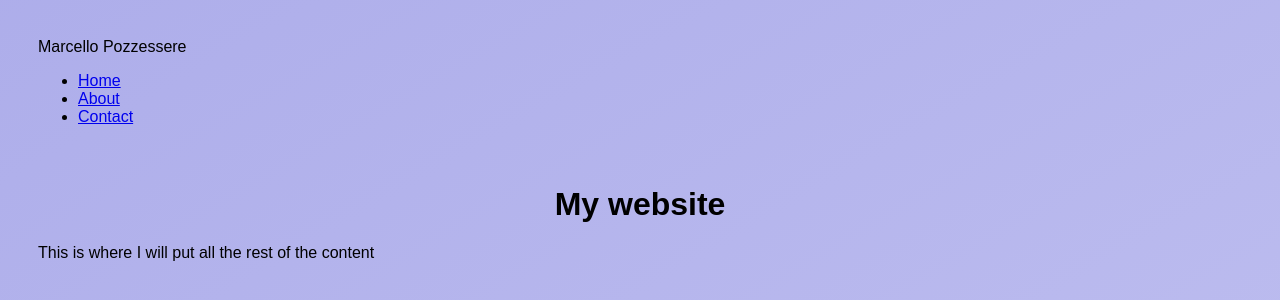
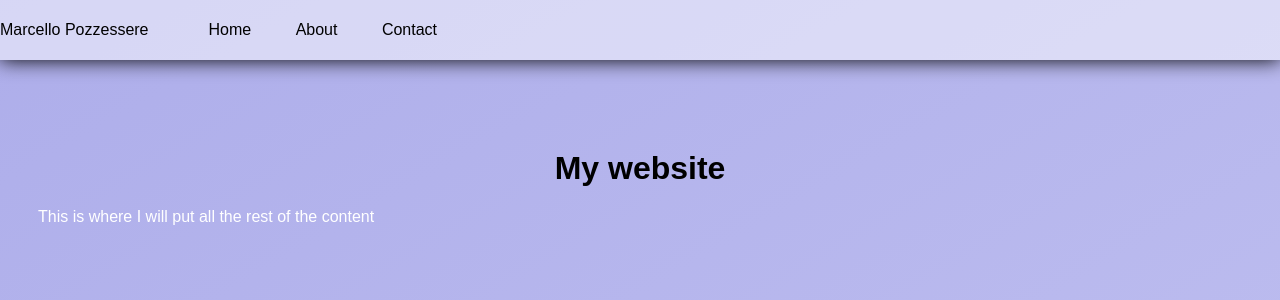
Before and after one commit to TheMarcello/my_website, a plain HTML site: page index.html in a window 1280 px wide. Drawn offline with Linux system fonts and the light colour scheme.

Commit message:
fixed the header navigation bar in a better way

```diff
--- a/style.css
+++ b/style.css
@@ -1,6 +1,6 @@
 
-.body {
-    font-family: Arial, Helvetica, sans-serif;
+body {
+    font-family: sans-serif;
     /* animated shifting background with color gradient */
     background: linear-gradient(-30deg, rgb(210 210 246), rgb(133, 133, 221));
     background-size: 400% 400%;
@@ -8,8 +8,35 @@
     height: 125hv;
     background-repeat: no-repeat;
     background-attachment: fixed;
-    /* margin-top: 40px; /* same as the navigation bar height*/
+    margin-top: 60px; /* same as the navigation bar height */
     padding: 30px;
+}
+
+header {
+    background-color: rgba(255, 255, 255, .5);
+    position: fixed;
+    top: 0;
+    left: 0;
+    right: 0;
+    height: 60px;
+    display: flex;
+    align-items: center;
+    box-shadow: 0 0 20px 0 black;
+
+}
+
+/* the asterisk '*' means all elemenents inside header */
+header * {
+    display: inline;
+}
+
+header li {
+    margin: 20px
+}
+
+header li a {
+    color: black;
+    text-decoration: none;
 }
 
 .title {
@@ -17,6 +44,9 @@
     margin-top: 60px;
 }
 
+main {
+    color: white;
+}
 
 @keyframes gradient {
     0% {
```
